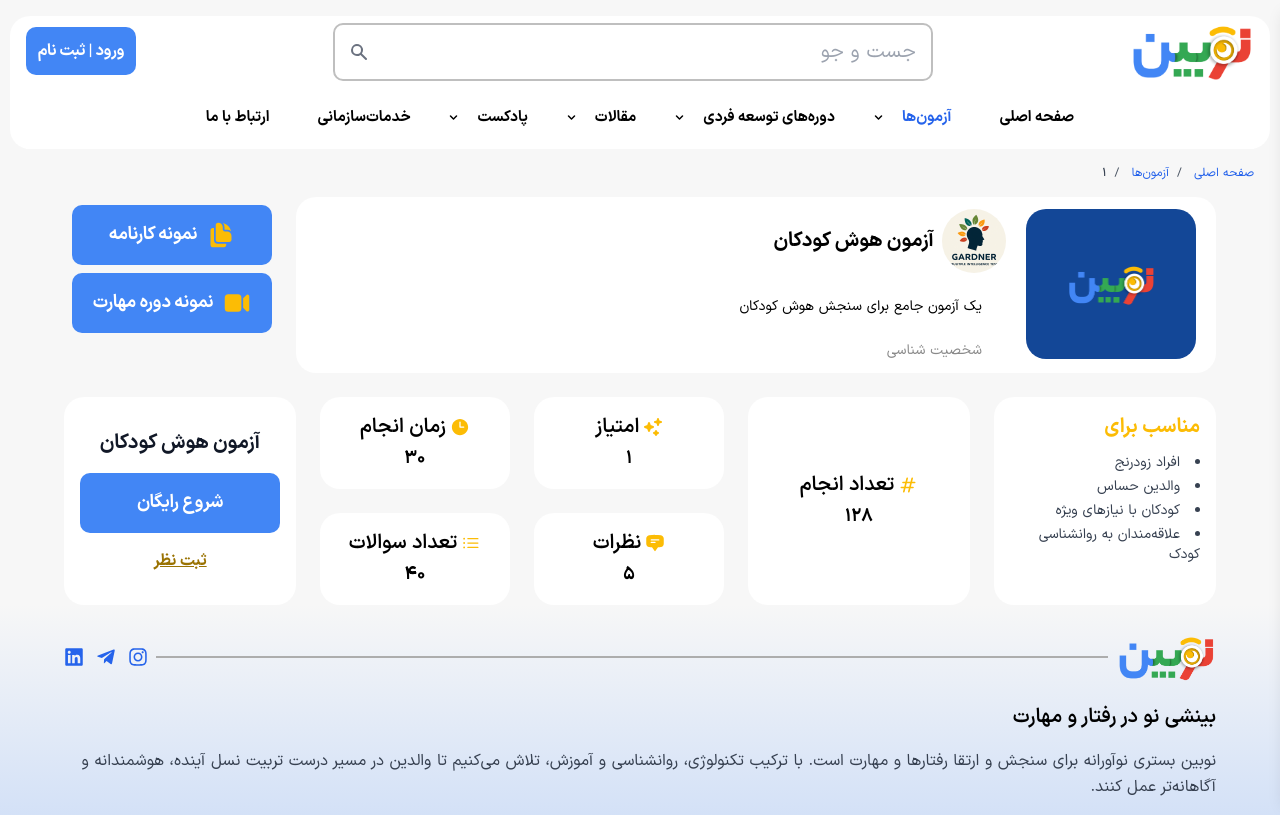
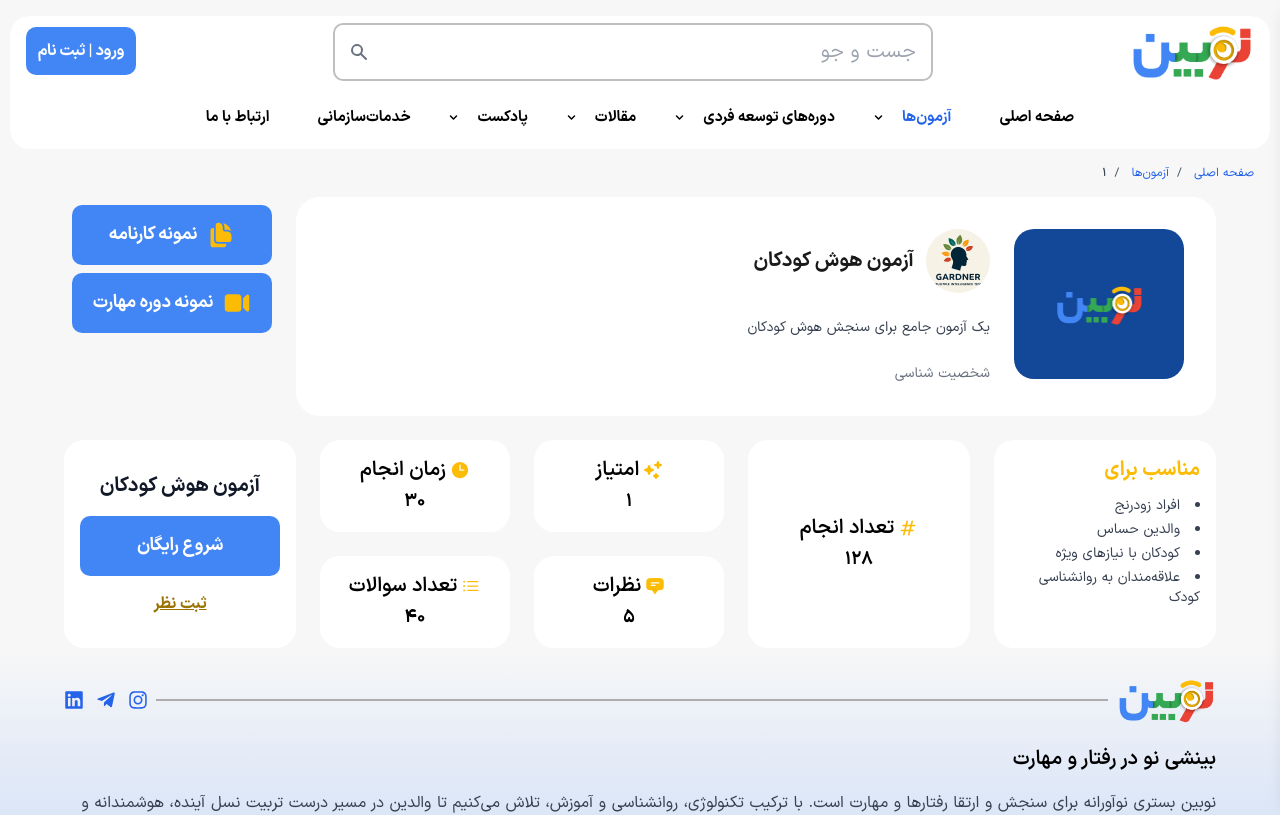
Before and after one commit to armitaahmdi/nobean-frontend, a React (Vite) app: page /tests/1 in a window 1280 px wide. Shown: the top 815 px of the page. Built offline with nearby package versions, Linux system fonts and the light colour scheme.

Commit message:
Change styles of Introcards

```diff
--- a/src/components/card/IntroCard.jsx
+++ b/src/components/card/IntroCard.jsx
@@ -9,42 +9,26 @@ export default function IntroCard({ title, description, image, category, tests }
     return (
         <>
             <div className="flex flex-col md:flex-row gap-4 items-start w-full">
-                {/* <div className="bg-white flex w-full rounded-[20px] py-3 px-5 gap-x-5">
-                    <div className="w-[170px] h-[150px] bg-[#134797] rounded-[20px] flex justify-center items-center">
-                        <img src={mainLogo} alt={translate.altdescription} />
-                    </div>
-
-                    <div className="flex flex-col gap-y-6">
-                        <div className="flex items-center gap-x-2">
-                            <img src={image} alt={title} className="w-16 h-16 rounded-full" />
-                            <h2 className="text-xl font-bold">{title}</h2>
-                        </div>
-
-                        <p className="text-sm mr-6">{description}</p>
-
-                        <p className="text-sm text-[#8A8A8A] mr-6">{category}</p>
-                    </div>
-                </div> */}
-                <div className="flex flex-col md:flex-row gap-4 items-start w-full">
-                    <div className="bg-white flex flex-col sm:flex-row w-full rounded-[20px] py-3 px-5 gap-4 sm:gap-x-5">
-                        {/* لوگو */}
-                        <div className="w-full sm:w-[170px] h-[150px] bg-[#134797] rounded-[20px] flex justify-center items-center shrink-0">
+                <div className="flex flex-col lg:flex-row gap-6 items-start w-full">
+                    <div className="bg-white flex flex-col lg:flex-row w-full rounded-[24px] p-6 sm:p-8 gap-6">
+                        <div className="w-full lg:w-[170px] h-[150px] bg-[#134797] rounded-[20px] flex justify-center items-center shrink-0">
                             <img src={mainLogo} alt={translate.altdescription} className="w-[90px] h-auto" />
                         </div>
 
-                        {/* متن و تصویر پروفایل */}
-                        <div className="flex flex-col gap-y-4 sm:gap-y-6">
-                            <div className="flex items-center gap-x-2 mt-2 sm:mt-0">
-                                <img src={image} alt={title} className="w-16 h-16 rounded-full" />
-                                <h2 className="text-xl font-bold">{title}</h2>
+                        <div className="flex flex-col gap-y-5 sm:gap-y-6 flex-1">
+                            <div className="flex items-center gap-x-3">
+                                <img src={image} alt={title} className="w-16 h-16 rounded-full object-cover" />
+                                <h2 className="text-xl font-bold text-[#1a1a1a]">{title}</h2>
                             </div>
 
-                            <p className="text-sm mr-0 sm:mr-6">{description}</p>
-                            <p className="text-sm text-[#8A8A8A] mr-0 sm:mr-6">{category}</p>
+                            <p className="text-sm text-gray-700 leading-relaxed text-justify max-w-3xl">
+                                {description}
+                            </p>
+
+                            <p className="text-sm text-gray-500">{category}</p>
                         </div>
                     </div>
                 </div>
-
 
                 <div className="bg-transparent p-2 flex flex-col gap-2 items-center w-full md:items-start md:w-fit">
                     <Button size="xlarge" color="blue">
--- a/src/constants/examData.js
+++ b/src/constants/examData.js
@@ -56,7 +56,7 @@ export const examsData = [
     {
         id: 3,
         title: "آزمون ترکیبی خانواده",
-        description: "آزمونی برای والدین و فرزندان به صورت مشترک آزمونی برای والدین و فرزندان به صورت مشترک  آزمونی برای والدین و فرزندان به صورت مشترک  آزمونی برای والدین و فرزندان به صورت مشترک",
+        description: "تست MBTI ابزاری است که برای به دست آوردن بینش در مورد ویژگی های شخصیتی فرد استفاده می شود. با درک سبک  آزمونی برای والدین و فرزندان به صورت مشترک آزمونی برای والدین و فرزندان به صورت مشترک  آزمونی برای والدین و فرزندان به صورت مشترک  آزمونی برای والدین و فرزندان به صورت مشترک",
         image: gardnerImage,
         time: "60",
         participants: 150,
```
Also changed, not shown: src/components/card/DetailsRowCards.jsx (line endings or trailing spaces).
